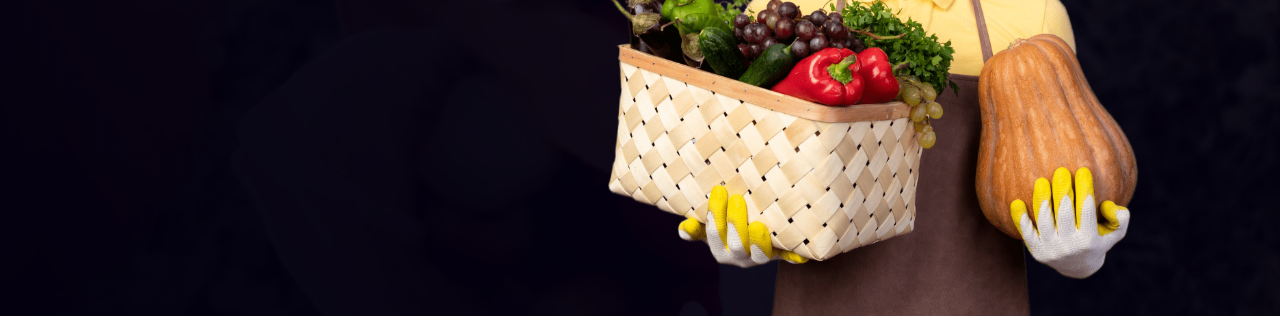
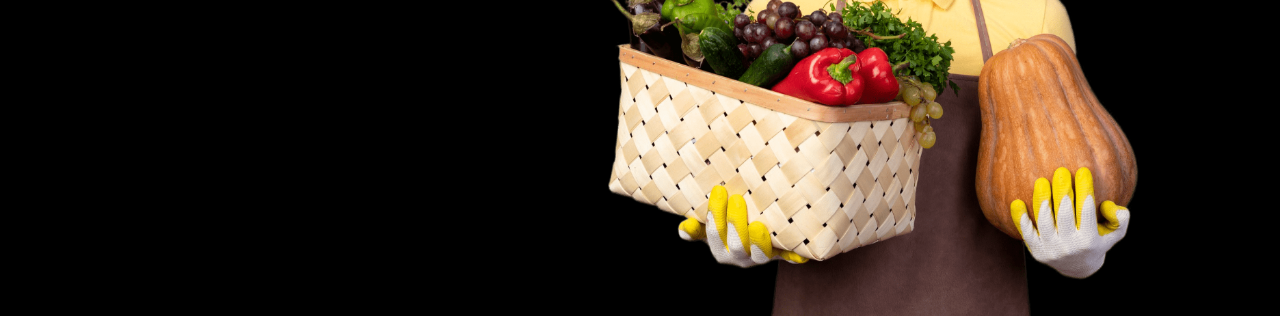
Before and after one commit to ahona-0013/grosary, a website built with Vite: page index.html in a window 1280 px wide. Shown: the part 474-800 px from the top of the page. Built offline with nearby package versions, Linux system fonts and the light colour scheme.

Commit message:
Update index.html

```diff
--- a/index.html
+++ b/index.html
@@ -8,7 +8,7 @@
 </head>
 <body>
  <header>
-   <div class="h-[790px] w-full bg-[url('/assest/image.png')] bg-center bg-cover px-28 py-5 relative">
+   <div class="h-[790px] w-full bg-black px-28 py-5 relative">
     <nav class="flex items-center">
       <img src="assest/logo.png" alt="" class="w-40 cursor-pointer">
 
```
